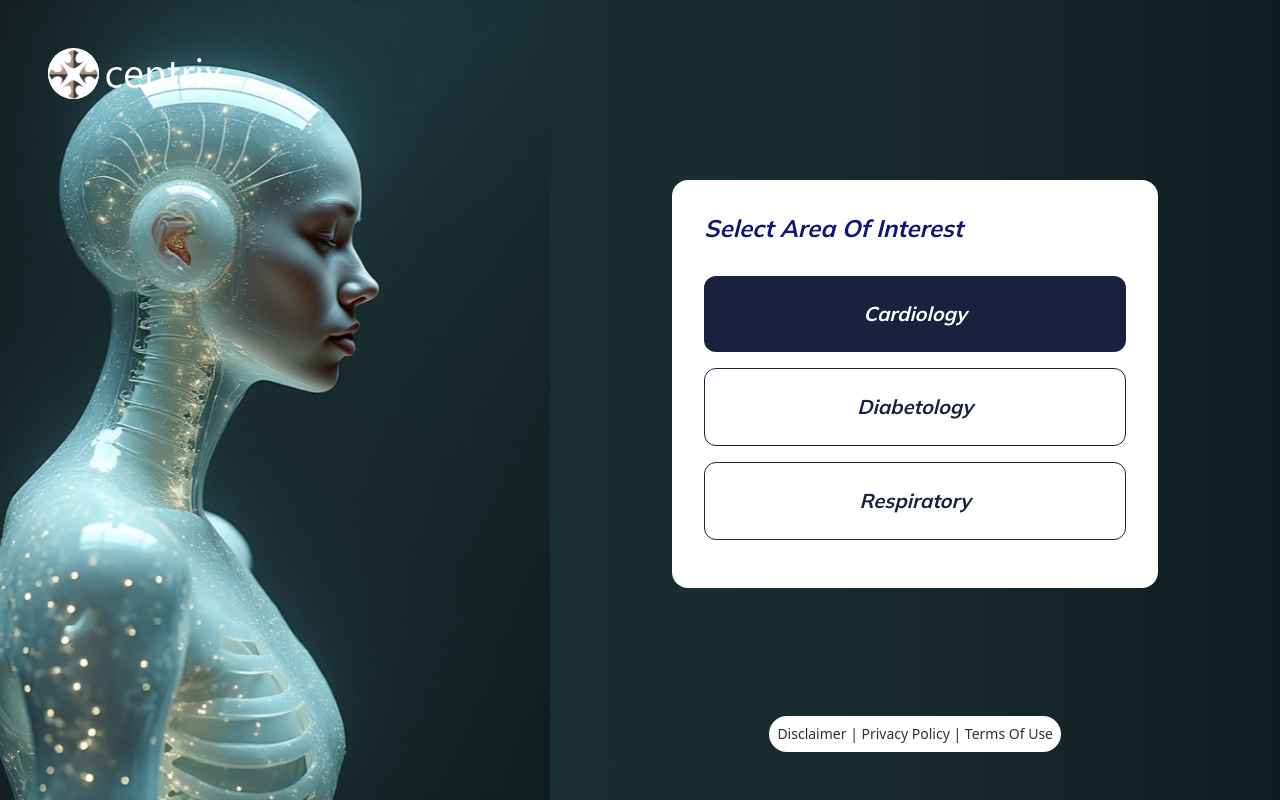
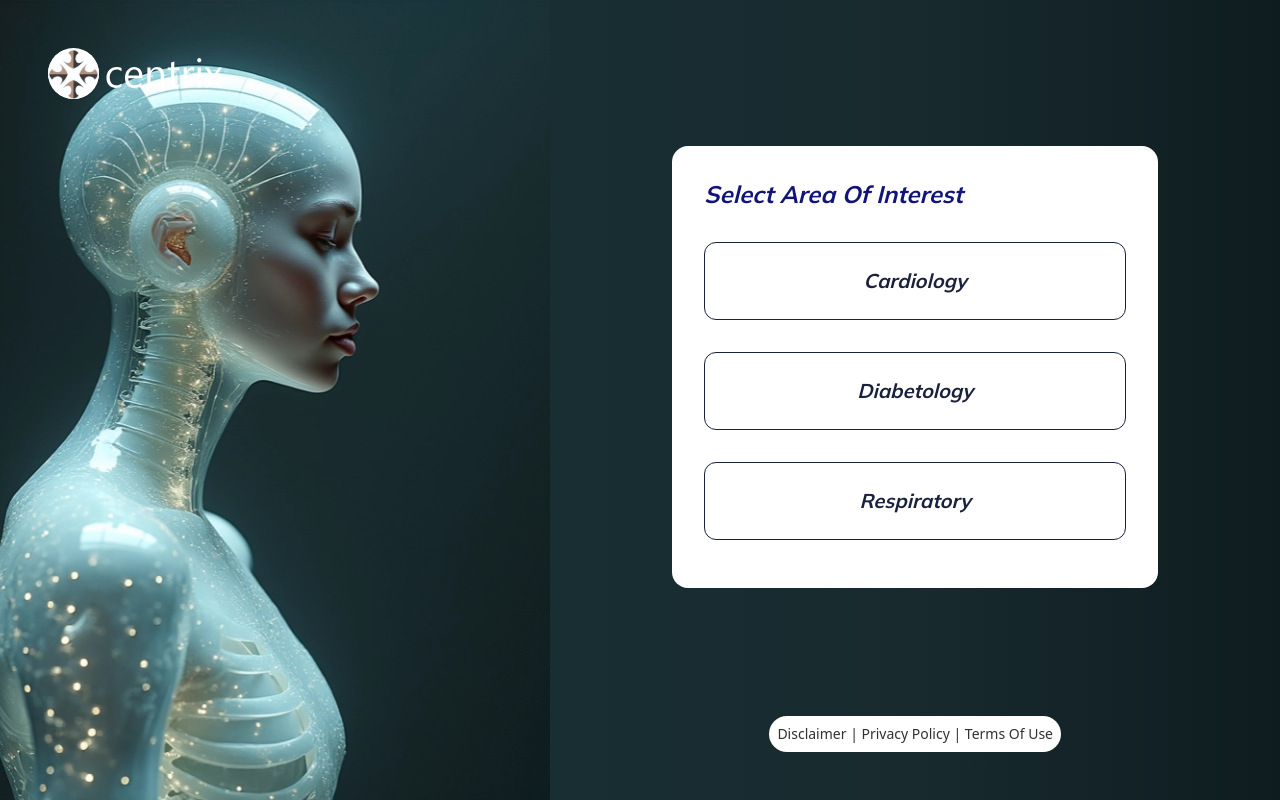
Before and after one commit to IshaMindmap/ConclaveWebsite, a React (Vite) app: page /features in a window 1280 px wide. Built offline with nearby package versions, Linux system fonts and the light colour scheme; a web font is replaced by a local one.

Commit message:
updated main and features

```diff
--- a/src/pages/Features.jsx
+++ b/src/pages/Features.jsx
@@ -20,13 +20,31 @@ export const Features = () => {
   const navigate = useNavigate();
   const [isMobile, setIsMobile] = useState(false);
   const [windowWidth, setWindowWidth] = useState(window.innerWidth);
+  const [selected, setSelected] = useState(null);
+  const specialties = ['Cardiology', 'Diabetology', 'Respiratory'];
+  const [activetab , setActiveTab] = useState(0)
 
-  const handleClick = () => {
-    console.log('Button clicked!');
-    // Add any additional logic here
-  };
+  const handleCategory= (index) =>{
 
-  // Detect if screen is mobile and track window width for more fluid responsiveness
+    if(specialties[index]){
+      let category = specialties[index]
+      category= String(category).toLowerCase()
+      localStorage.setItem("category", category);
+      localStorage.setItem("activetab", index);
+      navigate('/main')
+    }
+  }
+
+
+  useEffect(() => {
+    let tab = localStorage.getItem("activetab");
+    if(tab!='null'){
+      setActiveTab(tab)
+    }
+
+  }, []);
+
+
   useEffect(() => {
     const handleResize = () => {
       const width = window.innerWidth;
@@ -81,18 +99,24 @@ export const Features = () => {
             <div className="text-lg sm:text-xl text-[#111478] italic font-bold mb-4 sm:mb-6">
               Select Area Of Interest
             </div>
+            {specialties.map((specialty, index) => (
+              <div
+                key={index}
+                className={`mt-3 cursor-pointer sm:mt-4 text-sm sm:text-base flex justify-center items-center p-3 sm:p-4 rounded-lg border-[#19213D] border-[1px] ${(activetab==index)?'bg-[#19213D] text-white':'text-[#19213D] border-[#19213D] bg-white'} italic font-bold mb-3 sm:mb-4`}
+                onClick={() => handleCategory(index)}
+              >
+                {specialty}
+              </div>
+            ))}
 
-            <div className="mt-3 sm:mt-4 text-sm sm:text-base flex justify-center items-center p-3 sm:p-4 rounded-lg bg-[#19213D] text-white italic font-bold mb-3 sm:mb-4">
-              Cardiology
-            </div>
-
-            <div className="text-sm sm:text-base flex justify-center items-center p-3 sm:p-4 rounded-lg border border-[#19213D] bg-white text-[#19213D] italic font-bold mb-3 sm:mb-4">
+            {/* <div className="text-sm cursor-pointer sm:text-base flex justify-center items-center p-3 sm:p-4 rounded-lg border border-[#19213D] bg-white text-[#19213D] italic font-bold mb-3 sm:mb-4">
               Diabetology
             </div>
 
-            <div className="text-sm sm:text-base flex justify-center items-center p-3 sm:p-4 rounded-lg border border-[#19213D] bg-white text-[#19213D] italic font-bold mb-3 sm:mb-4">
+            <div className="text-sm cursor-pointer sm:text-base flex justify-center items-center p-3 sm:p-4 rounded-lg border border-[#19213D] bg-white text-[#19213D] italic font-bold mb-3 sm:mb-4">
               Respiratory
-            </div>
+            </div> */}
+
           </div>
 
           {/* Footer */}
@@ -144,15 +168,17 @@ export const Features = () => {
             <div className="text-lg md:text-xl lg:text-2xl text-[#111478] italic font-bold mb-4">
               Select Area Of Interest
             </div>
-            <div className="mt-6 md:mt-8 text-base md:text-lg lg:text-xl flex justify-center items-center p-4 md:p-6 rounded-lg md:rounded-xl bg-[#19213D] text-white italic font-bold mb-4">
-              Cardiology
-            </div>
-            <div className="text-base md:text-lg lg:text-xl flex justify-center items-center p-4 md:p-6 rounded-lg md:rounded-xl border border-[#19213D] bg-white text-[#19213D] italic font-bold mb-4">
-              Diabetology
-            </div>
-            <div className="text-base md:text-lg lg:text-xl flex justify-center items-center p-4 md:p-6 rounded-lg md:rounded-xl border border-[#19213D] bg-white text-[#19213D] italic font-bold mb-4">
-              Respiratory
-            </div>
+            {specialties.map((specialty, index) => (
+              <div
+                key={index}
+                className={`mt-6 cursor-pointer md:mt-8 text-base md:text-lg lg:text-xl flex justify-center items-center p-4 md:p-6 rounded-lg md:rounded-xl border-[#19213D] border-[1px] ${(activetab==index)?'bg-[#19213D]   text-white':'text-[#19213D] border-[#19213D] bg-white'} italic font-bold mb-4`}
+                onClick={() => handleCategory(index)}
+              >
+                {specialty}
+              </div>
+            ))}
+
+
           </div>
           <div className="mt-16 md:mt-20 lg:mt-28 flex flex-col items-center">
             <div className="text-[#313131] bg-white rounded-full p-2 text-xs md:text-sm mt-3 md:mt-4 font-normal">
--- a/src/pages/Main.jsx
+++ b/src/pages/Main.jsx
@@ -469,6 +469,7 @@ const Main = () => {
             <div className="relative w-full">
               <input
                 type="text"
+                id="Input1"
                 placeholder="Ask Me"
                 className="w-full px-3 py-2 border border-gray-300 rounded-lg bg-white text-gray-900"
                 value={userInput}
@@ -539,6 +540,7 @@ const Main = () => {
               <div className="relative w-full">
                 <input
                   type="text"
+                  id="Input2"
                   placeholder="Ask Me"
                   className="w-full px-3 py-2 border border-gray-300 rounded-lg bg-white text-gray-900 text-sm"
                   value={userInput}
@@ -678,6 +680,7 @@ const Main = () => {
             <div className="relative p-2 w-full">
               <input
                 type="text"
+                id="Input3"
                 placeholder="Ask Me"
                 className="w-full px-4 py-3 border border-gray-300 rounded-lg bg-white text-gray-900"
                 value={userInput}
@@ -747,6 +750,7 @@ const Main = () => {
               <div className="relative p-2 w-full">
                 <input
                   type="text"
+                  id="Input4"
                   placeholder="Ask Me"
                   className="w-full px-4 py-3 border border-gray-300 rounded-lg bg-white text-gray-900"
                   value={userInput}
--- a/src/pages/Otp.jsx
+++ b/src/pages/Otp.jsx
@@ -165,7 +165,7 @@ export const Otp = () => {
             <p className="text-red-500 text-xs sm:text-sm mb-2">{error}</p>
           )}
           {success && (
-            <p className="text-green-600 text-xs sm:text-sm mb-2">{success}</p>
+            <p className="text-green text-xs sm:text-sm mb-2">{success}</p>
           )}
 
           {/* Continue Button (Centered) */}
@@ -219,7 +219,7 @@ export const Otp = () => {
 
           {/* Error/Success Messages */}
           {error && <p className="text-red-500 text-sm mb-2">{error}</p>}
-          {success && <p className="text-green-600 text-sm mb-2">{success}</p>}
+          {success && <p className="text-green text-sm mb-2">{success}</p>}
 
           {/* Continue Button (Centered) */}
           <div className="w-[85%] flex justify-center items-center">
--- a/src/pages/Signup.jsx
+++ b/src/pages/Signup.jsx
@@ -49,10 +49,13 @@ export const Signup = () => {
         tc: acceptedTerms ? 1 : 0,
       };
 
+
       const response = await axios.post(
-        `${backendUrl}/api/v1/auth/register/`,
+        `${backendUrl}api/v1/auth/register/`,
         apiFormData
       );
+
+
 
       if (response.status === 200) {
         setSuccess('Signup successful! Redirecting...');
@@ -310,11 +313,11 @@ export const Signup = () => {
 
                 {error && <p className="text-red-500 text-sm mt-2">{error}</p>}
                 {success && (
-                  <p className="text-green-600 text-sm mt-2">{success}</p>
+                  <p className="text-green text-sm mt-2">{success}</p>
                 )}
 
                 <div className="w-full mt-6">
-                  <BlueButton type="submit" text="SEND OTP" />
+                  <BlueButton type="submit" text="SEND OTP" onClick={handleSubmit} />
                 </div>
               </form>
 
```
